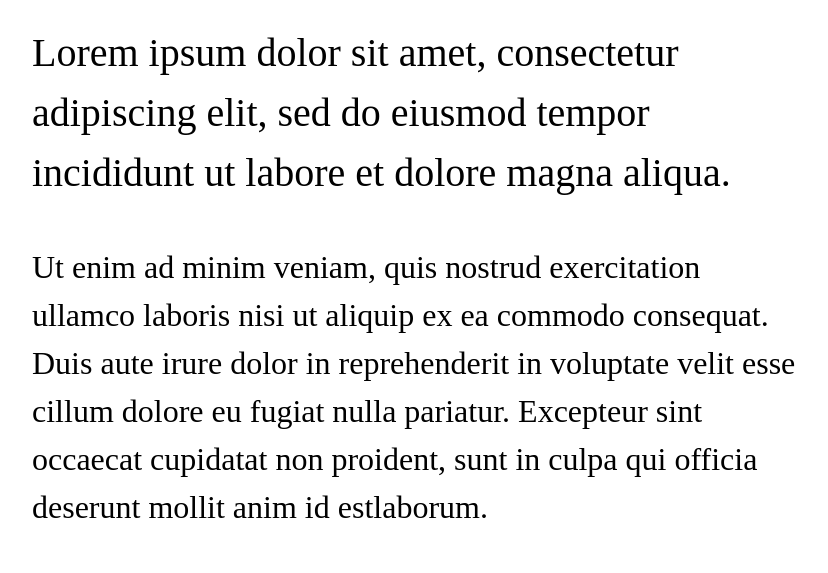
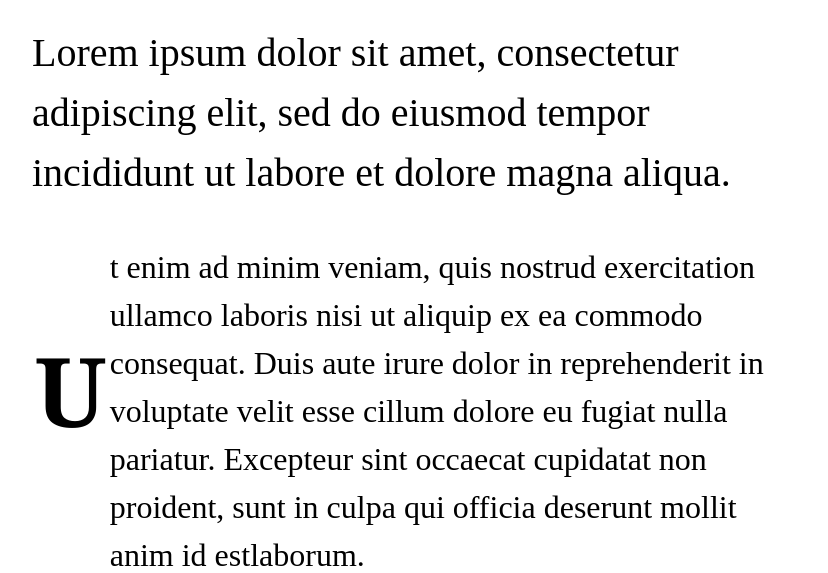
Before and after one commit to rasmuseeg/ResponsiveTypography, a website: page index.html in a window 1280 px wide. Shown: the part 211-784 px from the top of the page, without its empty margins (224-1052 px from the left). Drawn offline with Linux system fonts and the light colour scheme.

Commit message:
Updated sass mixin to fix breakpoints * Added dropcap

```diff
--- a/index.html
+++ b/index.html
@@ -10,7 +10,7 @@
         <h1>Reponsive Typography with SASS</h1>
         <p class="lead">
             Lorem ipsum dolor sit amet, consectetur adipiscing elit, sed do eiusmod tempor incididunt ut labore et dolore magna aliqua.</p>
-        <p>Ut enim ad minim veniam, quis nostrud exercitation ullamco laboris nisi ut aliquip ex ea commodo consequat. Duis
+        <p class="dropcap">Ut enim ad minim veniam, quis nostrud exercitation ullamco laboris nisi ut aliquip ex ea commodo consequat. Duis
             aute irure dolor in reprehenderit in voluptate velit esse cillum dolore eu fugiat nulla pariatur. Excepteur sint
             occaecat cupidatat non proident, sunt in culpa qui officia deserunt mollit anim id estlaborum.
         </p>
--- a/src/less/less-sample.less
+++ b/src/less/less-sample.less
@@ -20,7 +20,7 @@ p {
   .fluid-property(line-height, 1.2, 1.5, 31.25, 75);
 }
 
-p::first-child::first-letter {
+.cropcap::first-letter {
   float: left;
   font-weight: 800;
   .fluid-property(font-size, 4, 6, 31.25, 75);
--- a/src/sass/_fluid-property.scss
+++ b/src/sass/_fluid-property.scss
@@ -1,7 +1,7 @@
 @mixin fluid-property($property, $property-min, $property-max, $breakpoint-min, $breakpoint-max, $unit: em, $viewportUnit: vw) {
     #{$property}: #{$property-min}#{$unit};
 
-    @media(min-width: #{breakpoint-min}#{$unit}){
+    @media(min-width: #{$breakpoint-min}#{$unit}){
       #{$property}: calc(#{$property-min}#{$unit} + (#{$property-max} - #{$property-min}) * ((100#{$viewportUnit} - #{$breakpoint-min}#{$unit})/(#{$breakpoint-max} - #{$breakpoint-min})));
     }
 
--- a/src/sass/sass-sample.scss
+++ b/src/sass/sass-sample.scss
@@ -18,8 +18,12 @@ p {
   @include fluid-property(line-height, 1.2, 1.5, 31.25, 75);
 }
 
-p::first-child::first-letter {
+.dropcap:first-letter {
   float: left;
+  padding: 3px;
   font-weight: 800;
-  @include fluid-property(font-size, 4, 6, 31.25, 75);
+  font-family: Georgia, 'Times New Roman', Times, serif;
+
+  @include fluid-property(font-size, 2, 3, 31.25, 75);
+  @include fluid-property(line-height, 2, 3, 31.25, 75);
 }
```
Also changed, not shown: dist/css/sass-sample.css, dist/sample.less.html, dist/sample.sass.html, 2 other files.
